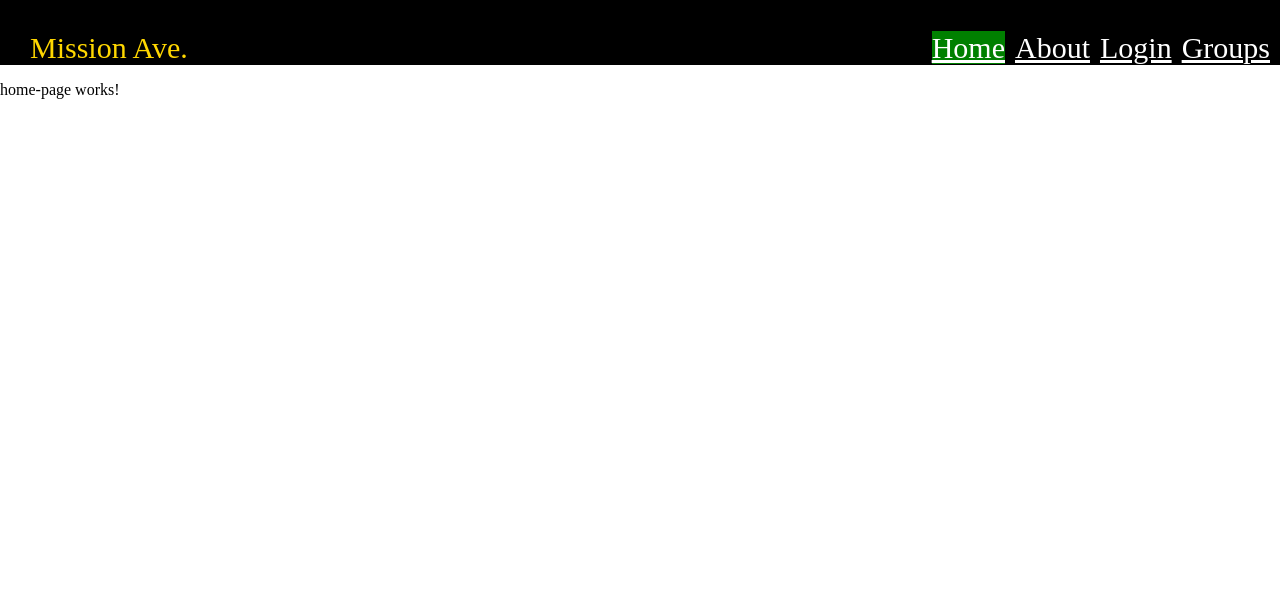
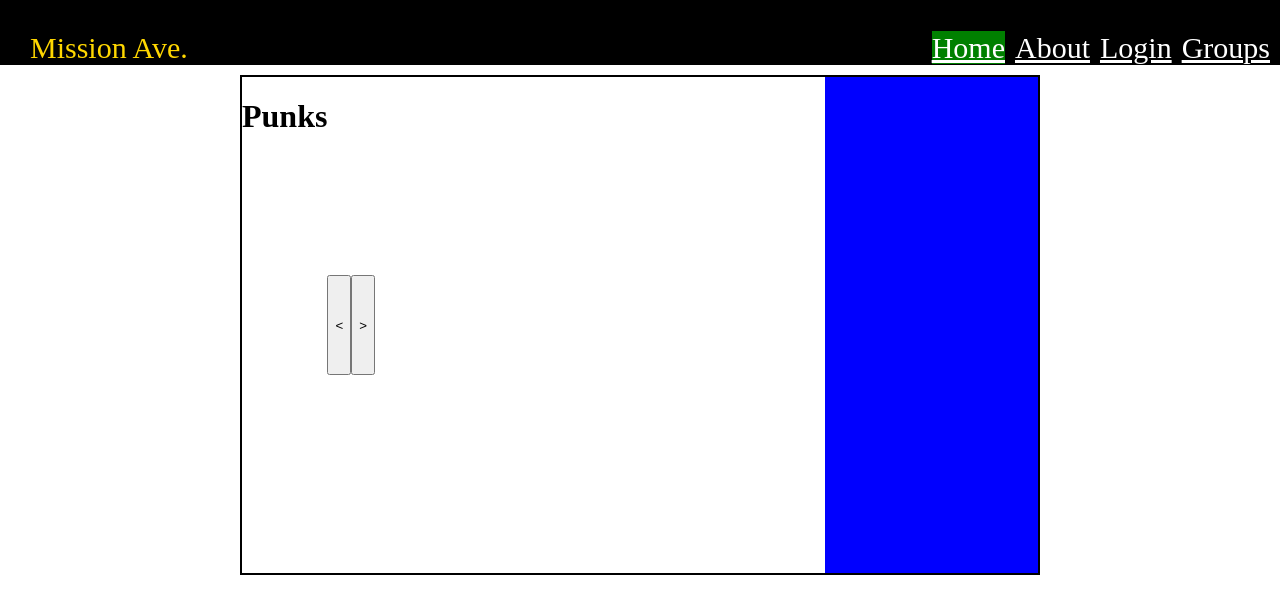
Before and after one commit to BartoAmigo/MissionAve, an Angular app: page /home in a window 1280 px wide. Shown: the top 614 px of the page. Built offline with nearby package versions, Linux system fonts and the light colour scheme.

Commit message:
added interfaces, need to format html, css

```diff
--- a/src/app/app.module.ts
+++ b/src/app/app.module.ts
@@ -8,6 +8,7 @@ import {AppRoutingModule} from "./app-routing-module";
 import { AboutPageComponent } from './pages/about-page/about-page.component';
 import { LoginPageComponent } from './pages/login-page/login-page.component';
 import { GroupPageComponent } from './pages/group-page/group-page.component';
+import { EventSliderComponent } from './pages/home-page/components/event-slider/event-slider.component';
 
 @NgModule({
   declarations: [
@@ -17,6 +18,7 @@ import { GroupPageComponent } from './pages/group-page/group-page.component';
     AboutPageComponent,
     LoginPageComponent,
     GroupPageComponent,
+    EventSliderComponent,
   ],
   imports: [
     FormsModule,
--- /dev/null
+++ b/src/app/interfaces/event.ts
@@ -0,0 +1,6 @@
+export interface GroupEvent {
+  eventId:number;
+  eventTitle:string;
+  eventImg:string;
+  eventDes:string;
+}
--- /dev/null
+++ b/src/app/interfaces/group.ts
@@ -0,0 +1,7 @@
+import {GroupEvent} from "./event";
+
+export interface Group {
+  groupId:number;
+  groupName:string;
+  groupEvents?:GroupEvent[];
+}
--- /dev/null
+++ b/src/app/mock-data/mock-groups.ts
@@ -0,0 +1,64 @@
+import {Group} from "../interfaces/group";
+
+export const MOCKGROUPS: Group[] = [
+  { groupId: 1, groupName: "Punks", groupEvents:[
+      {eventId:1, eventTitle: "Punk Party", eventDes: "Just a Punk Party", eventImg: "assets/PunkEvent.jpg"},
+      {eventId:2, eventTitle: "Punk Fiesta", eventDes: "bitches invited", eventImg:""}],
+  },
+  { groupId: 2, groupName: "Goths", groupEvents:[
+      { eventId: 1, eventTitle: "Goth Party", eventDes: "Just a party.", eventImg:"assets/GothEvent.jpeg"},
+      {eventId:2, eventTitle: "Goth Fiesta", eventDes:"Goth bitches only", eventImg:""}],
+  }
+];
+
+
+/*export const GROUPS: [
+    {
+
+      groupName: "Punks",
+      events: [{
+        eventName: "Backyard Concert",
+        imageUrl: "assets/PunkEvent.jpg",
+        buttonLink: "groups",
+        eventDesc: "We are having a party brah."
+      },
+        {
+          eventName: "Fuck those other guys",
+          imageUrl: "https://ww2.kqed.org/app/uploads/sites/10/2016/06/LosPunksCover-1920x1139.jpg",
+          buttonLink: "groups",
+          eventDesc: "Our backyard show will be far radder, located next door."
+        },
+        {
+          eventName: "Little company pow wow, byob",
+          imageUrl: "https://images.vice.com/noisey/content-images/contentimage/93083/PHO-AngelaBoatwright-007-08012014.jpg",
+          buttonLink: "groups",
+          eventDesc: "Greg killed a tarantula at my last party, fuck you Greg. Everyone else may come"
+        }]
+
+    },
+    {
+
+      groupName: "Goth",
+
+      events: [{
+        eventName: "like, a thing or something",
+        imageUrl: "https://photos.bandsintown.com/thumb/12502147.jpeg",
+        buttonLink: "groups",
+        eventDesc: "Idk who these people are, this is for testing"
+      },
+        {
+          eventName: "party",
+          imageUrl: "assets/GothEvent.jpg",
+          buttonLink: "groups"
+        },
+        {
+          eventName: "party",
+          imageUrl: "assets/GothEvent.jpg",
+          buttonLink: "groups"
+        }]
+
+      }
+    ]
+  }
+
+ */
--- /dev/null
+++ b/src/app/pages/home-page/components/event-slider/event-slider.component.css
@@ -0,0 +1,40 @@
+.eventSliderContainer {
+    margin-top:10px;
+    margin-left:auto;
+    margin-right:auto;
+    width:fit-content;
+}
+
+.mainContainer {
+    height:500px;
+    width:800px;
+    border:solid black 2px;
+    display:flex;
+    flex-direction:row;
+}
+
+.subContainer {
+    width:70%;
+    height:100%;
+    display:flex;
+}
+
+.groupListContainer {
+    width:30%;
+    height:100%;
+    background-color:blue;
+}
+
+.header {
+    text-align:center;
+}
+.eventContainer {
+    background-color:green;
+    width:stretch;
+}
+
+.button {
+    height:20%;
+    display:block;
+    align-self:center;
+}
--- /dev/null
+++ b/src/app/pages/home-page/components/event-slider/event-slider.component.html
@@ -0,0 +1,13 @@
+<div class="eventSliderContainer">
+    <div class="mainContainer">
+      <h1>{{this.selectedGroup.groupName}}</h1>
+        <div class="subContainer">
+            <button class="button">&lt;</button>
+            <div class="eventContainer">
+            </div>
+            <button class="button">></button>
+        </div>
+        <div class="groupListContainer">
+        </div>
+    </div>
+</div>
--- /dev/null
+++ b/src/app/pages/home-page/components/event-slider/event-slider.component.ts
@@ -0,0 +1,33 @@
+import { Component, OnInit } from '@angular/core';
+import { MOCKGROUPS } from "../../../../mock-data/mock-groups";
+import { Group } from "../../../../interfaces/group";
+import {GroupEvent} from "../../../../interfaces/event";
+
+@Component({
+  selector: 'app-event-slider',
+  templateUrl: './event-slider.component.html',
+  styleUrls: ['./event-slider.component.css']
+})
+export class EventSliderComponent implements OnInit {
+  groups = MOCKGROUPS;
+  selectedGroup: Group;
+  selectedEvent?: GroupEvent;
+  currGroupIndex: number;
+  currEventIndex: number;
+
+  constructor() {
+    this.currGroupIndex = 0;
+    this.currEventIndex = 0;
+    this.selectedGroup = this.groups[this.currGroupIndex];
+    if(!this.selectedGroup.groupEvents) {
+      console.log("error");
+    } else {
+      this.selectedEvent = this.selectedGroup.groupEvents[this.currEventIndex];
+    }
+  }
+
+  ngOnInit(): void {
+
+  }
+
+}
--- a/src/app/pages/home-page/home-page.component.html
+++ b/src/app/pages/home-page/home-page.component.html
@@ -1 +1,3 @@
-<p>home-page works!</p>
+<app-event-slider>
+
+</app-event-slider>
--- a/src/app/pages/login-page/login-page.component.css
+++ b/src/app/pages/login-page/login-page.component.css
@@ -10,4 +10,16 @@
 .userContainer {
     display:flex;
     justify-content:space-between;
+    margin-top:5px;
+    padding-left:5px;
+    padding-right:5px;
+    margin-bottom:5px;
 }
+
+.passwordContainer {
+  display:flex;
+  justify-content:space-between;
+  margin-bottom:5px;
+  padding-left:5px;
+  padding-right:5px;
+}
--- a/src/app/pages/login-page/login-page.component.html
+++ b/src/app/pages/login-page/login-page.component.html
@@ -4,7 +4,7 @@
         <input id="userInput" type="text" [(ngModel)]="username"/>
     </div>
     <div class="passwordContainer">
-        <label for="passwordInput">Password: </label>
+        <label class="passwordLabel" for="passwordInput">Password: </label>
         <input id="passwordInput" type="text" [(ngModel)]="password"/>
     </div>
     <div>
```
Also changed, not shown: src/app/services/group/group.service.ts (added, +9 -0 lines), 2 other files (tests, documents, lock files or other folders).
